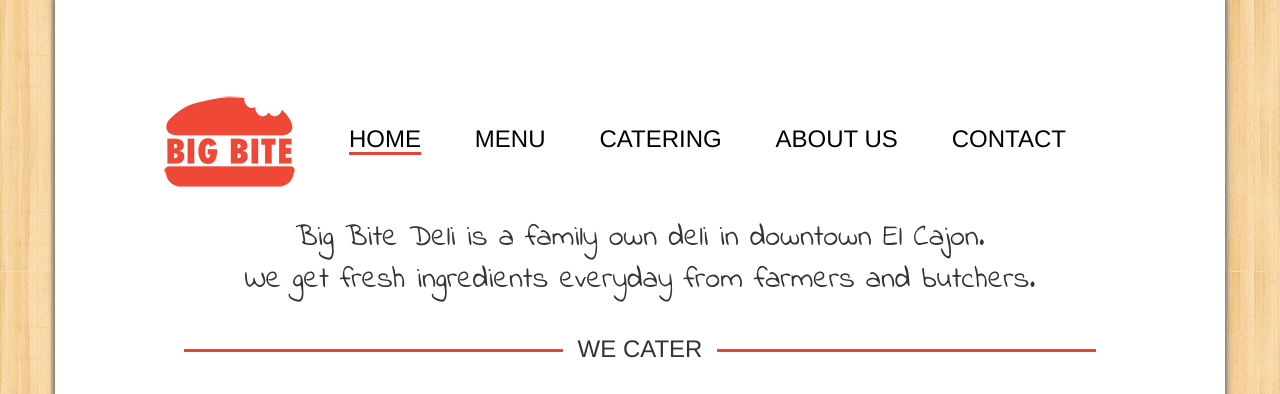
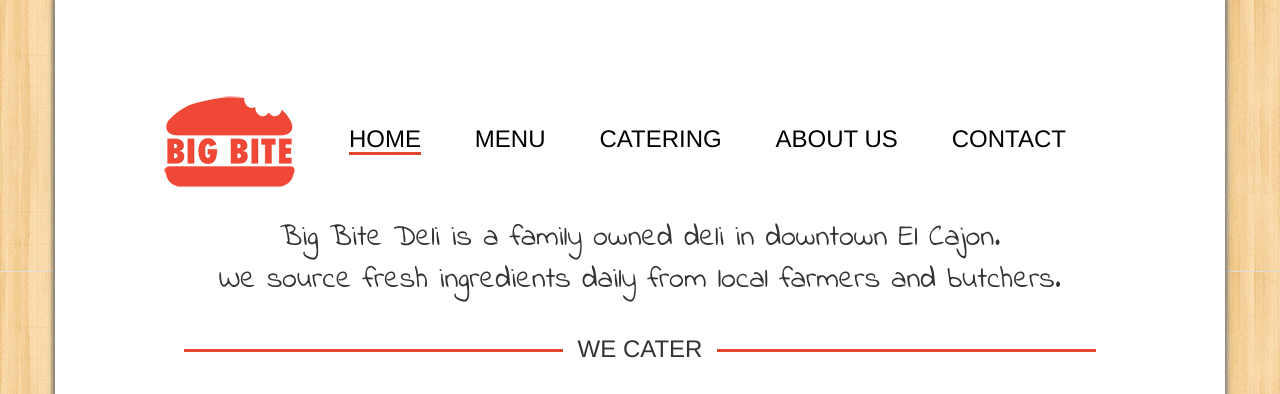
Before and after one commit to shlan/bigbite, a website: page static/index.html in a window 1280 px wide. Shown: the top 394 px of the page. Drawn offline with nearby package versions, Linux system fonts and the light colour scheme; some packages are replaced by stand-ins of ours; a script that the page names is missing.

Commit message:
updated big bite description

```diff
--- a/static/index.html
+++ b/static/index.html
@@ -46,7 +46,7 @@
 		</div>
 
 		<div class="header-text">
-			Big Bite Deli is a family own deli in downtown El Cajon.<br> We get fresh ingredients everyday from farmers and butchers.
+			Big Bite Deli is a family owned deli in downtown El Cajon.<br> We source fresh ingredients daily from local farmers and butchers.
 		</div>
 
 		<div class="side-lines">
```
